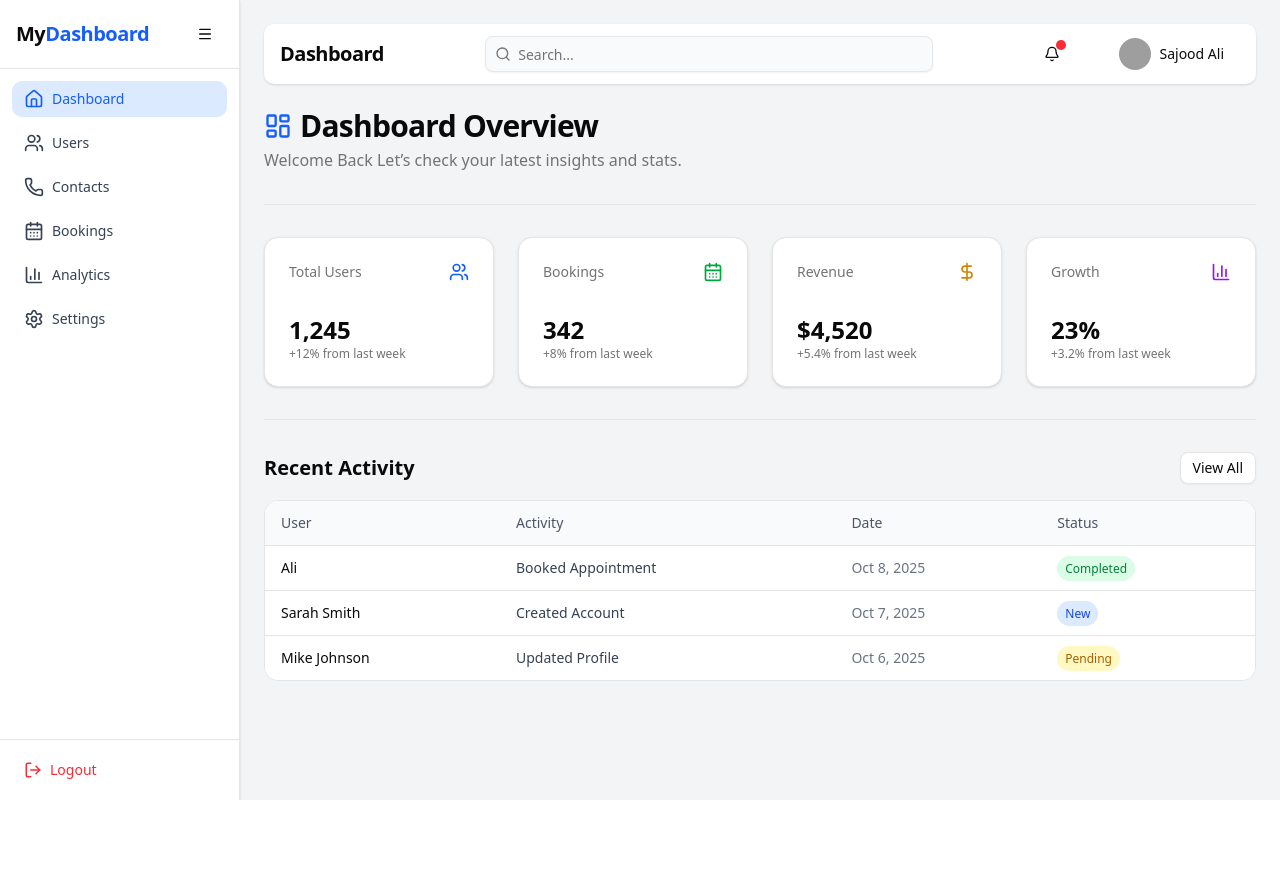
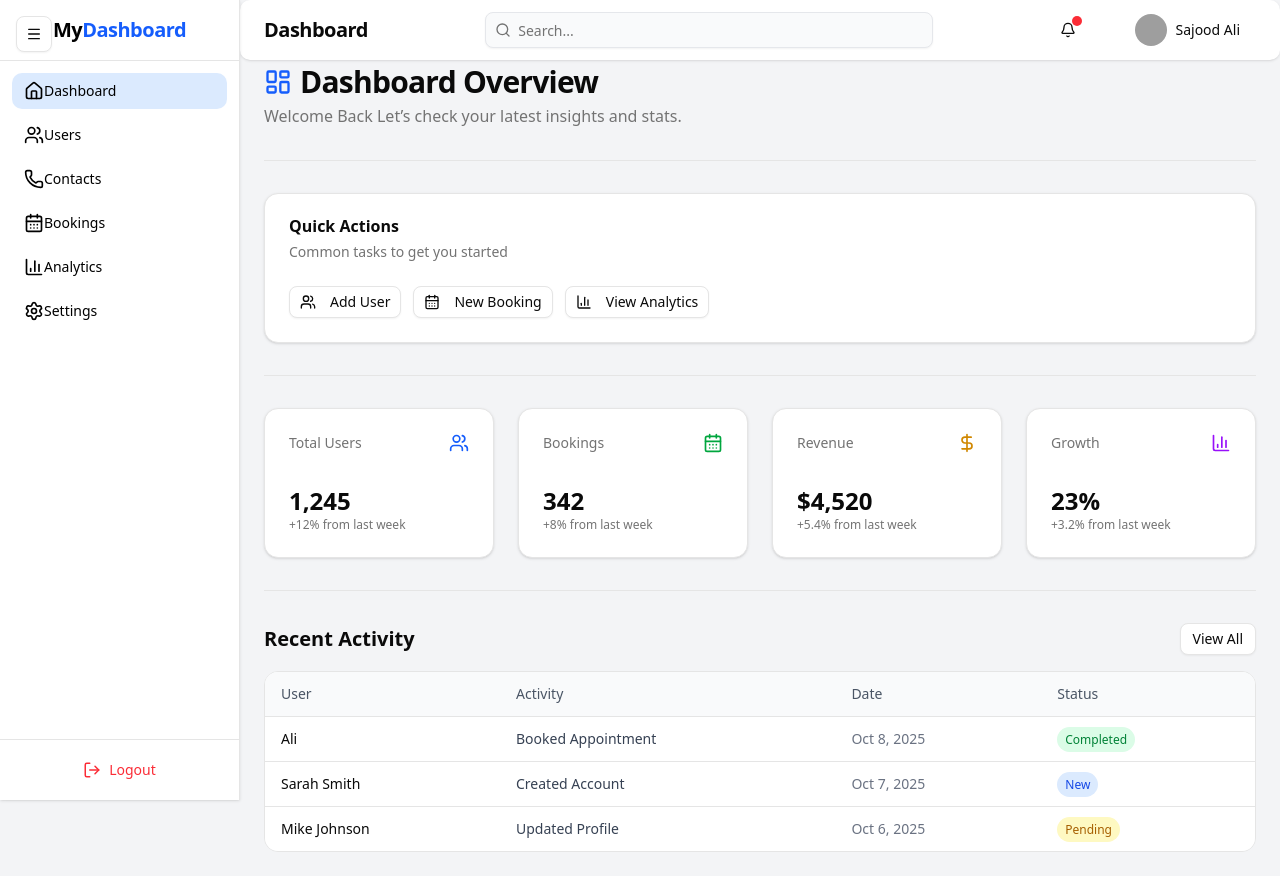
Before and after one commit to Shoaib0320/All-Car-Detailing-Dashboard, a Next.js app: page /dashboard in a window 1280 px wide. Before the commit the page ends 800 px from the top, so only its background shows below. Built offline with nearby package versions, Linux system fonts and the light colour scheme; grey boxes are pictures that could not be loaded.

Commit message:
update sidebar, topbar and mob resp

```diff
--- a/package.json
+++ b/package.json
@@ -28,6 +28,7 @@
     "next-themes": "^0.4.6",
     "react": "19.1.0",
     "react-dom": "19.1.0",
+    "react-responsive": "^10.0.1",
     "recharts": "^3.2.1",
     "sonner": "^2.0.7",
     "tailwind-merge": "^3.3.1"
--- a/src/app/dashboard/analytics/page.jsx
+++ b/src/app/dashboard/analytics/page.jsx
@@ -83,7 +83,7 @@ export default function AnalyticsPage() {
         animate="visible"
         custom={1}
         variants={fadeUp}
-        className="grid grid-cols-1 sm:grid-cols-2 xl:grid-cols-4 gap-6"
+        className="grid grid-cols-1 sm:grid-cols-2 lg:grid-cols-3 xl:grid-cols-4 gap-4 md:gap-6"
       >
         <Card className="shadow-sm hover:shadow-md transition">
           <CardHeader>
@@ -138,7 +138,7 @@ export default function AnalyticsPage() {
         animate="visible"
         custom={2}
         variants={fadeUp}
-        className="grid grid-cols-1 xl:grid-cols-2 gap-6"
+        className="grid grid-cols-1 lg:grid-cols-2 gap-6"
       >
         {/* Line Chart: Bookings Trend */}
         <Card className="shadow-sm hover:shadow-md transition">
--- a/src/app/dashboard/bookings/page.jsx
+++ b/src/app/dashboard/bookings/page.jsx
@@ -69,7 +69,7 @@ export default function BookingsPage() {
         animate="visible"
         custom={1}
         variants={fadeUp}
-        className="flex items-center gap-3 flex-wrap"
+        className="flex flex-col sm:flex-row gap-3"
       >
         <BookingSearchBar onSearch={handleSearch} />
       </motion.div>
@@ -82,7 +82,7 @@ export default function BookingsPage() {
           initial="hidden"
           animate="visible"
           variants={fadeUp}
-          className="grid grid-cols-1 sm:grid-cols-2 xl:grid-cols-3 gap-6 justify-center items-center py-6"
+          className="grid grid-cols-1 sm:grid-cols-2 lg:grid-cols-3 gap-4 md:gap-6 justify-center items-center py-6"
         >
           {filteredBookings.length === 0 ? (
             <p className="text-center text-gray-500 col-span-full">
--- a/src/app/dashboard/layout.jsx
+++ b/src/app/dashboard/layout.jsx
@@ -1,17 +1,23 @@
+"use client";
+
 import Sidebar from "@/components/Sidebar";
 import Topbar from "@/components/Topbar";
 import { Toaster } from "@/components/ui/sonner";
+import { useState } from "react";
+import { cn } from "@/lib/utils";
 
 export default function DashboardLayout({ children }) {
+  const [collapsed, setCollapsed] = useState(false);
+
   return (
-    <div className="flex min-h-screen bg-gray-100">
-      {/* Sidebar */}
-      <div><Sidebar /></div>
+    <div className="min-h-screen bg-gray-100">
+      <Topbar collapsed={collapsed} />
+      <div className="flex">
+        {/* Sidebar */}
+        <Sidebar collapsed={collapsed} setCollapsed={setCollapsed} />
 
-      {/* Main content area */}
-      <div className="flex-1 flex flex-col p-6">
-        <Topbar />
-        <main className="flex-1">{children}</main>
+        {/* Main content area */}
+        <main className={cn("flex-1 pt-16 px-4 lg:px-6 pb-6 transition-all duration-300", collapsed ? "lg:ml-20" : "lg:ml-60")}>{children}</main>
       </div>
       <Toaster/>
     </div>
--- a/src/app/dashboard/page.jsx
+++ b/src/app/dashboard/page.jsx
@@ -38,8 +38,41 @@ export default function DashboardPage() {
             />
       <Separator />
 
+      {/* Quick Actions */}
+      <motion.div
+        initial="hidden"
+        animate="visible"
+        custom={4}
+        variants={fadeUp}
+      >
+        <Card className="shadow-sm hover:shadow-md transition-all">
+          <CardHeader>
+            <CardTitle>Quick Actions</CardTitle>
+            <CardDescription>Common tasks to get you started</CardDescription>
+          </CardHeader>
+          <CardContent>
+            <div className="flex flex-wrap gap-3">
+              <Button variant="outline" size="sm">
+                <Users className="h-4 w-4 mr-2" />
+                Add User
+              </Button>
+              <Button variant="outline" size="sm">
+                <CalendarDays className="h-4 w-4 mr-2" />
+                New Booking
+              </Button>
+              <Button variant="outline" size="sm">
+                <BarChart3 className="h-4 w-4 mr-2" />
+                View Analytics
+              </Button>
+            </div>
+          </CardContent>
+        </Card>
+      </motion.div>
+
+      <Separator />
+
       {/* Stats Cards */}
-      <div className="grid grid-cols-1 sm:grid-cols-2 xl:grid-cols-4 gap-6">
+      <div className="grid grid-cols-1 sm:grid-cols-2 lg:grid-cols-3 xl:grid-cols-4 gap-4 md:gap-6">
         {[
           {
             title: "Total Users",
@@ -96,12 +129,12 @@ export default function DashboardPage() {
         variants={fadeUp}
         className="space-y-4"
       >
-        <div className="flex items-center justify-between">
+        <div className="flex flex-col sm:flex-row sm:items-center sm:justify-between gap-4">
           <h2 className="text-xl font-semibold">Recent Activity</h2>
           <Button variant="outline" size="sm">View All</Button>
         </div>
 
-        <div className="overflow-hidden rounded-xl border">
+        <div className="overflow-x-auto rounded-xl border">
           <table className="min-w-full bg-white text-sm">
             <thead className="bg-gray-50 text-gray-600">
               <tr>
--- a/src/app/dashboard/settings/page.jsx
+++ b/src/app/dashboard/settings/page.jsx
@@ -113,23 +113,23 @@ export default function SettingsPage() {
             <CardDescription>Update your personal details</CardDescription>
           </CardHeader>
           <CardContent className="space-y-4">
-            <div className="grid grid-cols-1 sm:grid-cols-2 gap-4">
+            <div className="grid grid-cols-1 gap-4">
               <div>
                 <Label htmlFor="name">Full Name</Label>
-                <Input id="name" placeholder="John Doe" />
+                <Input id="name" placeholder="John Doe" className="w-full" />
               </div>
               <div>
                 <Label htmlFor="email">Email</Label>
-                <Input id="email" type="email" placeholder="john@example.com" />
+                <Input id="email" type="email" placeholder="john@example.com" className="w-full" />
               </div>
             </div>
             <div>
               <Label htmlFor="password">Password</Label>
-              <Input id="password" type="password" placeholder="********" />
+              <Input id="password" type="password" placeholder="********" className="w-full" />
             </div>
           </CardContent>
           <CardFooter>
-            <Button className="ml-auto">Save Changes</Button>
+            <Button className="w-full sm:w-auto ml-auto">Save Changes</Button>
           </CardFooter>
         </Card>
       </motion.div>
--- a/src/app/dashboard/users/page.jsx
+++ b/src/app/dashboard/users/page.jsx
@@ -66,7 +66,7 @@ export default function UsersPage() {
         animate="visible"
         custom={1}
         variants={fadeUp}
-        className="flex items-center gap-3 flex-wrap"
+        className="flex flex-col sm:flex-row gap-3"
       >
         <div className="relative w-full sm:w-72">
           <Search className="absolute left-3 top-2.5 h-4 w-4 text-gray-400" />
@@ -83,7 +83,7 @@ export default function UsersPage() {
         animate="visible"
         custom={2}
         variants={fadeUp}
-        className="grid grid-cols-1 sm:grid-cols-2 xl:grid-cols-4 gap-6"
+        className="grid grid-cols-1 sm:grid-cols-2 lg:grid-cols-3 xl:grid-cols-4 gap-4 md:gap-6"
       >
         <Card className="shadow-sm hover:shadow-md transition">
           <CardHeader>
@@ -128,7 +128,7 @@ export default function UsersPage() {
 
       <Separator />
 
-      {/* User List Table */}
+      {/* User List */}
       <motion.div
         initial="hidden"
         animate="visible"
@@ -137,7 +137,43 @@ export default function UsersPage() {
         className="space-y-4"
       >
         <h2 className="text-xl font-semibold">All Users</h2>
-        <div className="overflow-hidden rounded-xl border">
+
+        {/* Mobile Card View */}
+        <div className="block sm:hidden space-y-4">
+          {users.map((user, index) => (
+            <motion.div
+              key={index}
+              custom={index}
+              initial="hidden"
+              animate="visible"
+              variants={fadeUp}
+              className="bg-white border rounded-lg p-4 shadow-sm hover:shadow-md transition"
+            >
+              <div className="flex justify-between items-start mb-2">
+                <h3 className="font-medium text-gray-900">{user.name}</h3>
+                <span
+                  className={`px-2 py-1 text-xs rounded-full ${
+                    user.status === "Active"
+                      ? "bg-green-100 text-green-700"
+                      : user.status === "Pending"
+                      ? "bg-yellow-100 text-yellow-700"
+                      : "bg-red-100 text-red-700"
+                  }`}
+                >
+                  {user.status}
+                </span>
+              </div>
+              <p className="text-sm text-gray-600 mb-1">{user.email}</p>
+              <p className="text-sm text-gray-500 mb-3">{user.role}</p>
+              <Button variant="ghost" size="sm">
+                Edit
+              </Button>
+            </motion.div>
+          ))}
+        </div>
+
+        {/* Desktop Table View */}
+        <div className="hidden sm:block overflow-x-auto rounded-xl border">
           <table className="min-w-full bg-white text-sm">
             <thead className="bg-gray-50 text-gray-600">
               <tr>
--- a/src/components/SearchBar.jsx
+++ b/src/components/SearchBar.jsx
@@ -1,55 +1,3 @@
-// "use client";
-
-// import { useState, useEffect } from "react";
-// import { Input } from "@/components/ui/input";
-// import { Button } from "@/components/ui/button";
-// import { Search, X } from "lucide-react";
-
-// export default function BookingSearchBar({ onSearch }) {
-//   const [query, setQuery] = useState("");
-
-//   // 🔹 Debounce for smoother typing
-//   useEffect(() => {
-//     const delay = setTimeout(() => {
-//       onSearch?.(query.trim());
-//     }, 400);
-//     return () => clearTimeout(delay);
-//   }, [query, onSearch]);
-
-//   const clearSearch = () => {
-//     setQuery("");
-//     onSearch?.("");
-//   };
-
-//   return (
-//     <div className="flex items-center gap-3 flex-wrap">
-//       <div className="relative w-full sm:w-72">
-//         <Search className="absolute left-3 top-2.5 h-4 w-4 text-gray-400" />
-//         <Input
-//           placeholder="Search bookings by name..."
-//           className="pl-9 pr-8"
-//           value={query}
-//           onChange={(e) => setQuery(e.target.value)}
-//         />
-//         {query && (
-//           <X
-//             onClick={clearSearch}
-//             className="absolute right-3 top-2.5 h-4 w-4 text-gray-400 cursor-pointer hover:text-gray-600"
-//           />
-//         )}
-//       </div>
-//       <Button
-//         variant="outline"
-//         onClick={() => onSearch?.(query.trim())}
-//         className="flex items-center gap-1"
-//       >
-//         <Search size={16} /> Search
-//       </Button>
-//     </div>
-//   );
-// }
-
-
 "use client";
 
 import { useState, useEffect, useRef } from "react";
@@ -108,10 +56,10 @@ export default function BookingSearchBar({
 
   return (
     <motion.div
-      initial={{ opacity: 0, y: -10 }}
+      initial={{ opacity: 0, y: 0 }}
       animate={{ opacity: 1, y: 0 }}
       transition={{ type: "spring", stiffness: 120, damping: 14 }}
-      className="flex items-center gap-3 flex-wrap"
+      className="sticky top-16 left-0 lg:left-60 right-0 bg-white z-10 flex items-center gap-0 flex-wrap px-6 shadow-sm py-4"
     >
       {/* 🔹 Search Input */}
       <div className="relative w-full sm:w-80">
--- a/src/components/Sidebar.jsx
+++ b/src/components/Sidebar.jsx
@@ -10,7 +10,8 @@ import {
   Phone,
   CalendarDays,
 } from "lucide-react";
-import { useState } from "react";
+import { useState, useEffect } from "react";
+import { useMediaQuery } from "react-responsive";
 import Link from "next/link";
 import { usePathname } from "next/navigation";
 import { Button } from "@/components/ui/button";
@@ -24,10 +25,15 @@ import {
 import { motion } from "framer-motion";
 import { cn } from "@/lib/utils";
 
-export default function Sidebar() {
-  const [collapsed, setCollapsed] = useState(false);
+export default function Sidebar({ collapsed, setCollapsed }) {
   const [openMobile, setOpenMobile] = useState(false);
   const pathname = usePathname();
+  const isMobile = useMediaQuery({ maxWidth: 1023 });
+
+  // Close mobile sidebar when page loads/changes
+  useEffect(() => {
+    setOpenMobile(false);
+  }, [pathname]);
 
   const navItems = [
     { label: "Dashboard", href: "/dashboard", icon: Home },
@@ -50,29 +56,19 @@ export default function Sidebar() {
 
       <motion.aside
         initial={{ width: 80 }}
-        animate={{ width: collapsed ? 80 : 240 }}
+        animate={{ width: openMobile ? "80vw" : (collapsed ? 80 : 240) }}
         transition={{ duration: 0.3, ease: "easeInOut" }}
         className={cn(
-          "fixed lg:static z-40 flex flex-col h-screen bg-white border-r shadow-sm",
+          "fixed z-40 flex flex-col h-full bg-white border-r shadow-sm text-black",
           openMobile ? "left-0" : "-left-80",
-          "lg:left-0"
+          "lg:left-0 lg:top-0 lg:h-screen"
         )}
       >
         {/* Header */}
-        <div className="flex items-center justify-between p-4">
-          {!collapsed && (
-            <span className="text-xl font-semibold tracking-tight whitespace-nowrap">
-              My<span className="text-blue-600">Dashboard</span>
-            </span>
-          )}
-          <Button
-            variant="ghost"
-            size="icon"
-            onClick={() => setCollapsed(!collapsed)}
-            className="hover:bg-gray-100"
-          >
-            <Menu size={20} />
-          </Button>
+        <div className="flex items-center justify-center p-4">
+          <span className="text-xl font-semibold tracking-tight whitespace-nowrap">
+            My<span className="text-blue-600">Dashboard</span>
+          </span>
         </div>
 
         <Separator />
@@ -90,15 +86,15 @@ export default function Sidebar() {
                       "flex items-center w-full rounded-lg px-3 py-2 text-sm font-medium transition-all duration-200",
                       collapsed ? "justify-center" : "justify-start",
                       isActive
-                        ? "bg-blue-100 text-blue-600"
-                        : "text-gray-700 hover:bg-blue-50 hover:text-blue-600"
+                        ? "bg-blue-100 text-black"
+                        : "text-black hover:bg-blue-50 hover:text-gray-800"
                     )}
                   >
                     <item.icon
                       size={20}
-                      className={cn("shrink-0", collapsed ? "mr-0" : "mr-2")}
+                      className={cn("shrink-0", collapsed ? "mr-2" : "mr-0")}
                     />
-                    {!collapsed && <span>{item.label}</span>}
+                    {(isMobile || !collapsed) && <span className="inline">{item.label}</span>}
                   </Link>
                 </TooltipTrigger>
                 {collapsed && (
@@ -113,9 +109,9 @@ export default function Sidebar() {
 
         {/* Footer */}
         <div className="p-3">
-          <button className="flex items-center w-full text-sm text-red-500 hover:text-red-600 hover:bg-red-50 rounded-lg px-3 py-2 transition">
-            <LogOut size={18} className="mr-2" />
-            {!collapsed && "Logout"}
+          <button className="flex items-center justify-center w-full text-sm text-red-500 hover:text-red-600 hover:bg-red-50 rounded-lg px-3 py-2 transition">
+            <LogOut size={18} className={cn("mr-2", collapsed && "mr-0")} />
+            {(isMobile || !collapsed) && <span className="inline">Logout</span>}
           </button>
         </div>
       </motion.aside>
@@ -127,7 +123,17 @@ export default function Sidebar() {
         className="fixed top-4 left-4 z-50 lg:hidden"
         onClick={() => setOpenMobile(!openMobile)}
       >
-        <Menu />
+        <Menu size={20} />
+      </Button>
+
+      {/* Desktop Toggle Button */}
+      <Button
+        variant="outline"
+        size="icon"
+        className="fixed top-4 left-4 z-50 hidden lg:flex"
+        onClick={() => setCollapsed(!collapsed)}
+      >
+        <Menu size={20} />
       </Button>
     </TooltipProvider>
   );
--- a/src/components/Topbar.jsx
+++ b/src/components/Topbar.jsx
@@ -123,7 +123,7 @@ import { Button } from "@/components/ui/button";
 import { Separator } from "@/components/ui/separator";
 import { AnimatePresence, motion } from "framer-motion";
 
-export default function Topbar() {
+export default function Topbar({ collapsed }) {
   const [showNoti, setShowNoti] = useState(false);
 
   const notifications = [
@@ -144,20 +144,20 @@ export default function Topbar() {
   ];
 
   return (
-    <header className="flex items-center justify-between bg-white shadow-sm rounded-lg px-4 py-3 mb-6 sticky top-0 z-30">
+    <header className={`flex items-center justify-between bg-white shadow-sm rounded-lg px-4 py-3 fixed top-0 left-0 right-0 z-30 ${collapsed ? 'lg:ml-20' : 'lg:ml-60'} lg:px-6`}>
       {/* Left Section */}
-      <div className="flex items-center gap-3">
+      <div className="flex items-center gap-3 lg:gap-10">
         <Button variant="ghost" size="icon" className="lg:hidden">
           <Menu size={20} />
         </Button>
 
-        <h1 className="text-xl font-semibold tracking-tight hidden sm:block">
+        <h1 className="text-lg lg:text-xl font-semibold tracking-tight">
           Dashboard
         </h1>
       </div>
 
       {/* Center Section (Search Bar) */}
-      <div className="flex-1 max-w-md mx-4 hidden sm:flex">
+      <div className="flex-1 max-w-md mx-4 hidden md:flex">
         <div className="relative w-full">
           <Search className="absolute left-2.5 top-2.5 h-4 w-4 text-muted-foreground" />
           <Input
@@ -168,7 +168,7 @@ export default function Topbar() {
       </div>
 
       {/* Right Section */}
-      <div className="flex items-center gap-4 relative">
+      <div className="flex items-center gap-2 lg:gap-4 relative">
         {/* 🔔 Notifications */}
         <div className="relative">
           <Button
```
Also changed, not shown: src/app/dashboard/contacts/page.jsx (+135 -41 lines), 1 other file (tests, documents, lock files or other folders).
